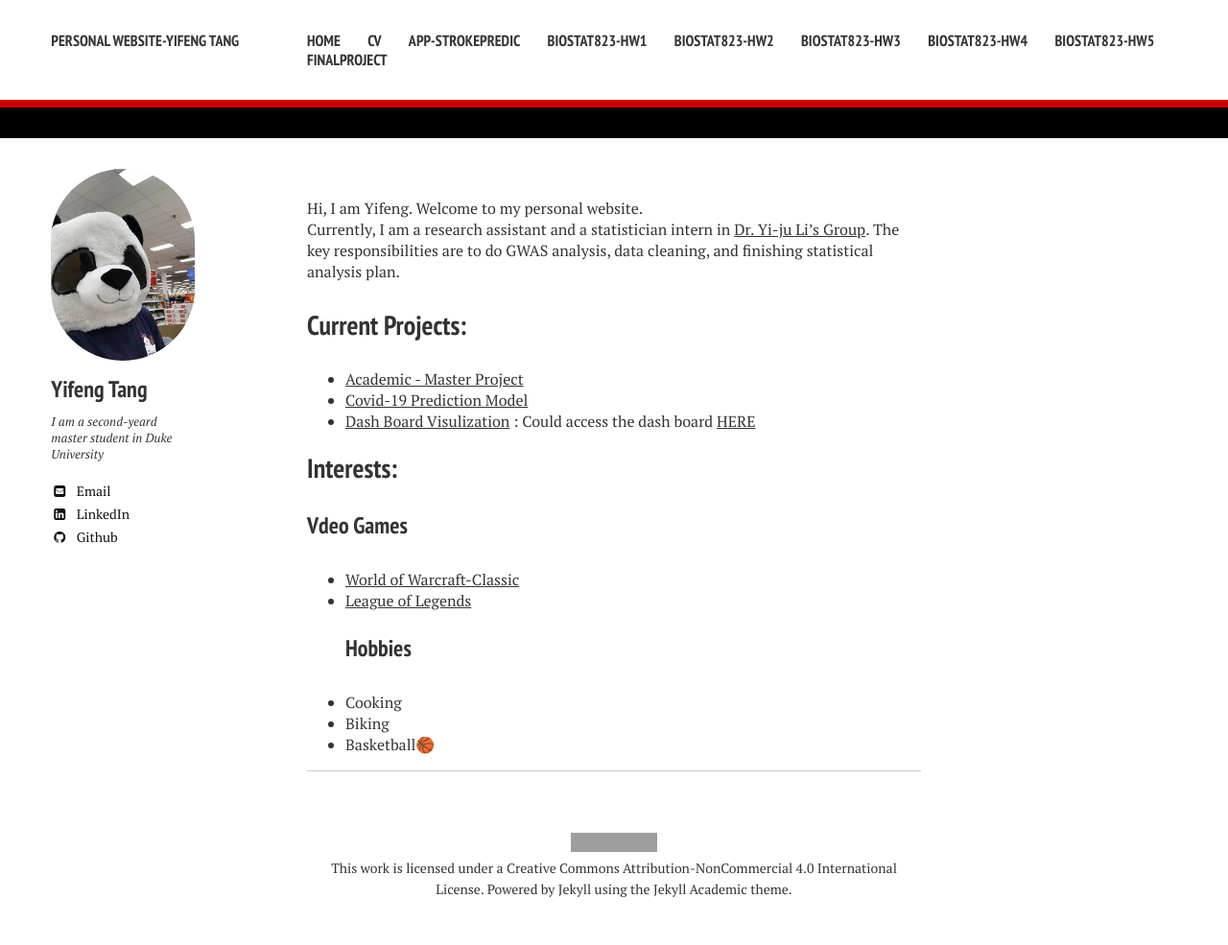
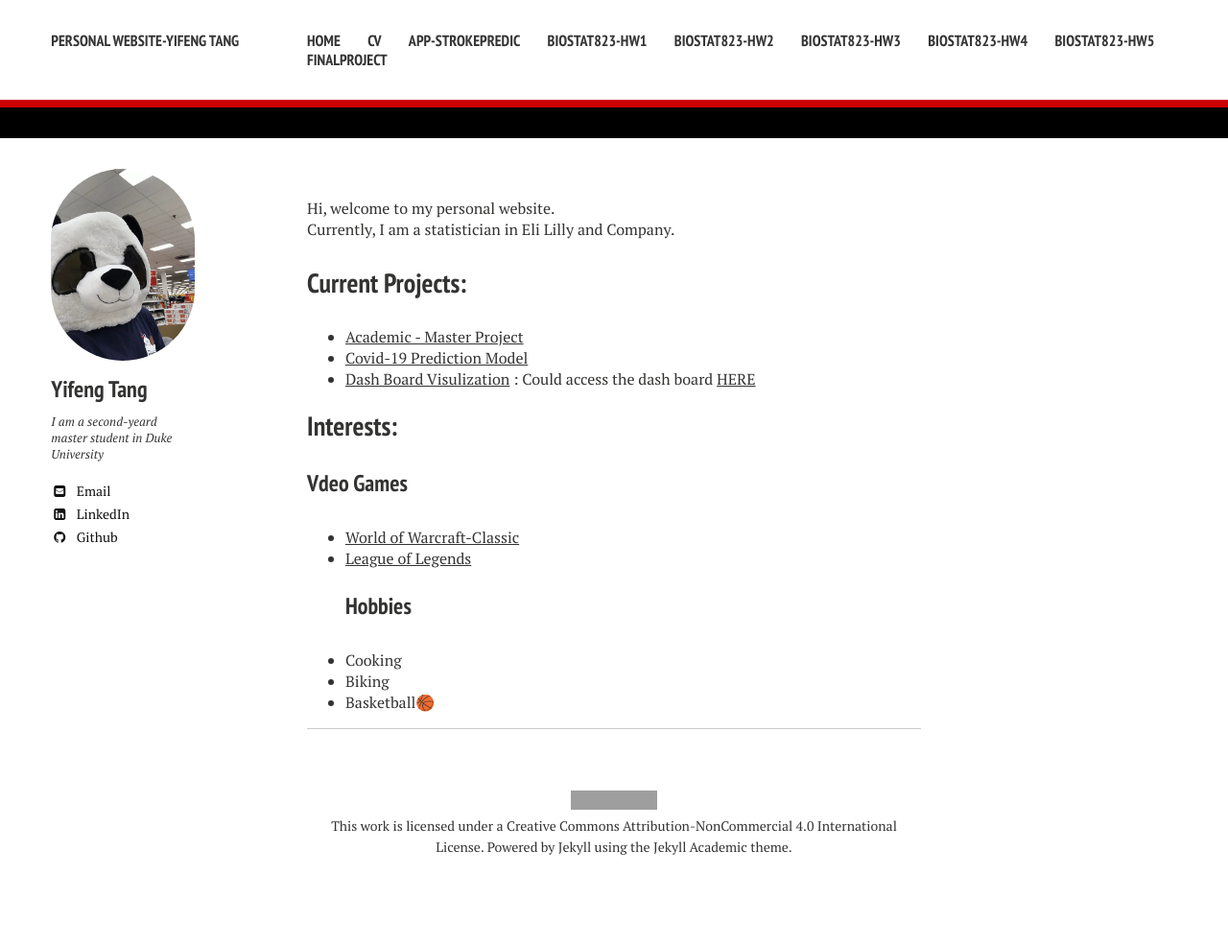
Before and after one commit to Yifeng-T/Yifeng-T.github.io, a Jekyll site: the page built from index.md, in a window 1280 px wide. Shown: the whole page at 96% size. Built offline with Jekyll 4.4.1, drawn with Linux system fonts in a browser that asks for light colours; nearby versions of some CDN libraries; after the commit the page ends 941 px from its top, so only the background shows below that; grey boxes are pictures that could not be loaded.

Commit message:
Update index.md

```diff
--- a/index.md
+++ b/index.md
@@ -3,8 +3,8 @@ layout: page
 excerpt: "About Me..."
 ---
 
-Hi, I am Yifeng. Welcome to my personal website.
-Currently, I am a research assistant and a statistician intern in [Dr. Yi-ju Li's Group](https://dmpi.duke.edu/faculty/yi-ju-li-phd). The key responsibilities are to do GWAS analysis, data cleaning, and finishing statistical analysis plan.
+Hi, welcome to my personal website.
+Currently, I am a statistician in Eli Lilly and Company.
 
 ## Current Projects:
 - [Academic - Master Project](https://drive.google.com/file/d/1zN7ANyoZCmo_251-2kKwn7V3SAcBJG8l/view?ths=true)
```
